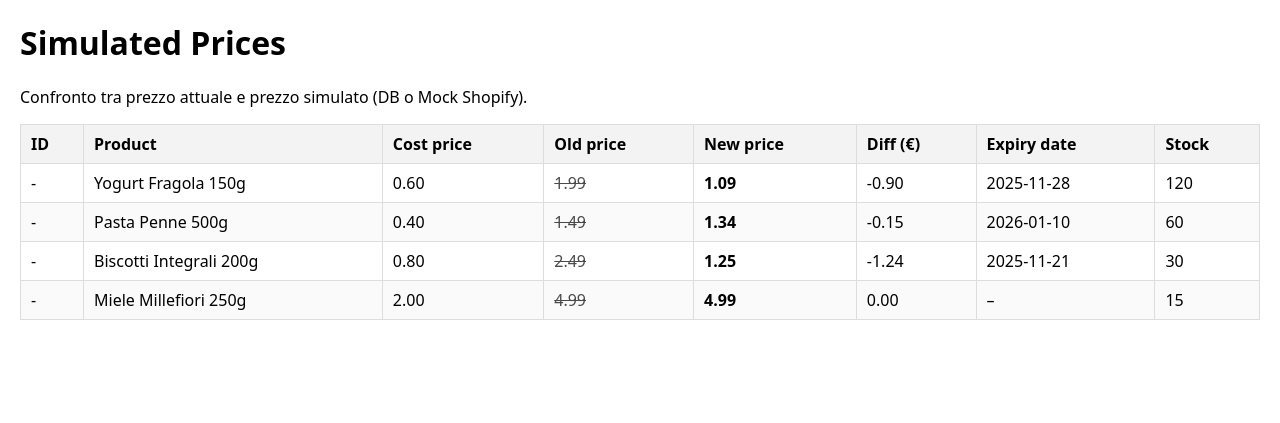
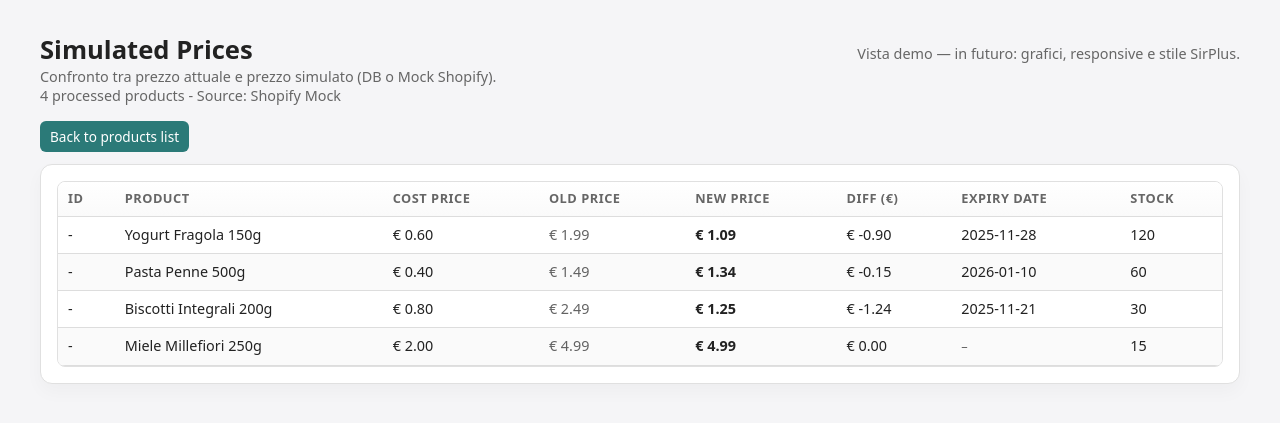
Before and after one commit to Lowgam/dynamic_pricing_app, a FastAPI app: page /simulate-prices-mock-ui in a window 1280 px wide. Shown: the top 423 px of the page. Run offline with FastAPI, Linux system fonts and the light colour scheme.

Commit message:
26,27,27 november 2025 - last steps week 2
- Ultimate HTML page graphics
- Create end-to-end structure in product_list.html
- Code clealings and prepared the project for next week.
- Created ai_engine.py
- Created feature_builder.py
- Created learning_store.py

```diff
--- /dev/null
+++ b/app/database/learning_store.py
@@ -0,0 +1,3 @@
+# Week 3–4 – Learning Store (placeholder)
+# Qui salveremo i "pesi" del sistema di apprendimento
+# (che impara dal successo dei nostri cambiamenti).
--- a/app/routes/ui.py
+++ b/app/routes/ui.py
@@ -41,6 +41,8 @@ async def simulate_pricing_ui(request: Request):
         {
             "request": request,
             "products": products,
+            "count": len(products),
+            "source": "DB"
         }
     )
 
@@ -56,5 +58,7 @@ async def simulate_pricing_mock_ui(request: Request):
         {
             "request": request,
             "products": result,
+            "count": len(result),
+            "source": "Shopify Mock"
         }
     )
--- /dev/null
+++ b/app/services/ai_engine.py
@@ -0,0 +1,3 @@
+# Week 3 – AI Engine (placeholder)
+# Qui implementeremo la logica che calcola un coefficiente di aggiustamento
+# basato sul successo dei cambiamenti passati (modello ibrido scelto).
--- /dev/null
+++ b/app/services/feature_builder.py
@@ -0,0 +1,3 @@
+# Week 3 – Feature Builder (placeholder)
+# Qui estrarremo i dati necessari a calcolare:
+# vendite medie giornaliere, velocità di vendita, scadenze, ecc.
--- a/app/templates/simulated_prices.html
+++ b/app/templates/simulated_prices.html
@@ -1,43 +1,141 @@
 <!DOCTYPE html>
-<html lang="en">
+<html lang="it">
 <head>
     <meta charset="UTF-8">
     <title>Simulated Prices</title>
     <style>
+        :root {
+            --bg: #f5f5f7;
+            --card-bg: #ffffff;
+            --border: #e0e0e0;
+            --accent: #2b7a78;
+            --accent-soft: #def2f1;
+            --text-main: #222222;
+            --text-muted: #666666;
+        }
+
         body {
+            margin: 0;
+            padding: 0;
             font-family: system-ui, -apple-system, BlinkMacSystemFont, "Segoe UI", sans-serif;
-            margin: 20px;
+            background-color: var(--bg);
+            color: var(--text-main);
         }
+
+        .page {
+            max-width: 1200px;
+            margin: 32px auto;
+            padding: 0 16px;
+        }
+
+        .header {
+            display: flex;
+            align-items: baseline;
+            justify-content: space-between;
+            gap: 12px;
+            margin-bottom: 16px;
+        }
+
+        .header h1 {
+            font-size: 1.6rem;
+            margin: 0;
+        }
+
+        .header p {
+            margin: 0;
+            font-size: 0.9rem;
+            color: var(--text-muted);
+        }
+
+        .card {
+            background-color: var(--card-bg);
+            border-radius: 12px;
+            box-shadow: 0 8px 18px rgba(0, 0, 0, 0.03);
+            border: 1px solid var(--border);
+            padding: 16px;
+        }
+
+        .table-wrapper {
+            max-height: 70vh;
+            overflow: auto;
+            border-radius: 8px;
+            border: 1px solid var(--border);
+        }
+
         table {
             width: 100%;
             border-collapse: collapse;
-            margin-top: 1rem;
+            margin-top: 0;
+            font-size: 0.9rem;
         }
+
+        thead {
+            position: sticky;
+            top: 0;
+            background: linear-gradient(to bottom, #ffffff, #fafafa);
+            z-index: 1;
+        }
+
         th, td {
-            border: 1px solid #ddd;
             padding: 8px 10px;
             text-align: left;
+            border-bottom: 1px solid #ddd;
+            line-height: 1.4;
         }
+
         th {
-            background-color: #f3f3f3;
+            font-weight: 600;
+            font-size: 0.8rem;
+            text-transform: uppercase;
+            letter-spacing: 0.04em;
+            color: var(--text-muted);
         }
-        tr:nth-child(even) {
+
+        tbody tr:nth-child(even) {
             background-color: #fafafa;
         }
+
+        tbody tr:hover {
+            background-color: var(--accent-soft);
+        }
+
         .price-old {
-            text-decoration: line-through;
             opacity: 0.7;
         }
+
         .price-down {
             font-weight: 600;
+        }
+
+        .meta {
+            font-size: 0.8rem;
+            color: var(--text-muted);
         }
     </style>
 </head>
 <body>
 
+<div class="page">
+    <div class="header">
+        <div>
             <h1>Simulated Prices</h1>
             <p>Confronto tra prezzo attuale e prezzo simulato (DB o Mock Shopify).</p>
+            <p class="meta">
+                {{ count }} processed products - Source: {{ source }}
+            </p>
+        </div>
+        <p class="meta">
+            Vista demo — in futuro: grafici, responsive e stile SirPlus.
+        </p>
+    </div>
 
+    <a href="/products-ui"
+       style="display:inline-block; margin-bottom: 12px; padding: 6px 10px; background:#2b7a78; color:white; border-radius:6px; text-decoration:none; font-size:0.85rem;">
+        Back to products list
+    </a>
+
+    <div class="card">
+        <div class="table-wrapper">
             <table>
                 <thead>
                     <tr>
@@ -78,21 +176,21 @@
 
                         <td>
                             {% if p.cost_price is defined %}
-                    {{ "%.2f"|format(p.cost_price) }}
+                                € {{ "%.2f"|format(p.cost_price) }}
                             {% else %}
-                    -
+                                <span class="meta">–</span>
                             {% endif %}
                         </td>
 
-            <td class="price-old">{{ "%.2f"|format(old_price) }}</td>
-            <td class="price-down">{{ "%.2f"|format(new_price) }}</td>
-            <td>{{ "%.2f"|format(diff) }}</td>
+                        <td class="price-old">€ {{ "%.2f"|format(old_price) }}</td>
+                        <td class="price-down">€ {{ "%.2f"|format(new_price) }}</td>
+                        <td>€ {{ "%.2f"|format(diff) }}</td>
 
                         <td>
                             {% if p.expiry_date %}
                                 {{ p.expiry_date }}
                             {% else %}
-                    –
+                                <span class="meta">–</span>
                             {% endif %}
                         </td>
 
@@ -102,6 +200,9 @@
                 {% endfor %}
                 </tbody>
             </table>
+        </div>
+    </div>
+</div>
 
 </body>
 </html>
```
Also changed, not shown: app/templates/product_list.html (+12 -0 lines). Lines whose indentation alone changed are shown as unchanged.
